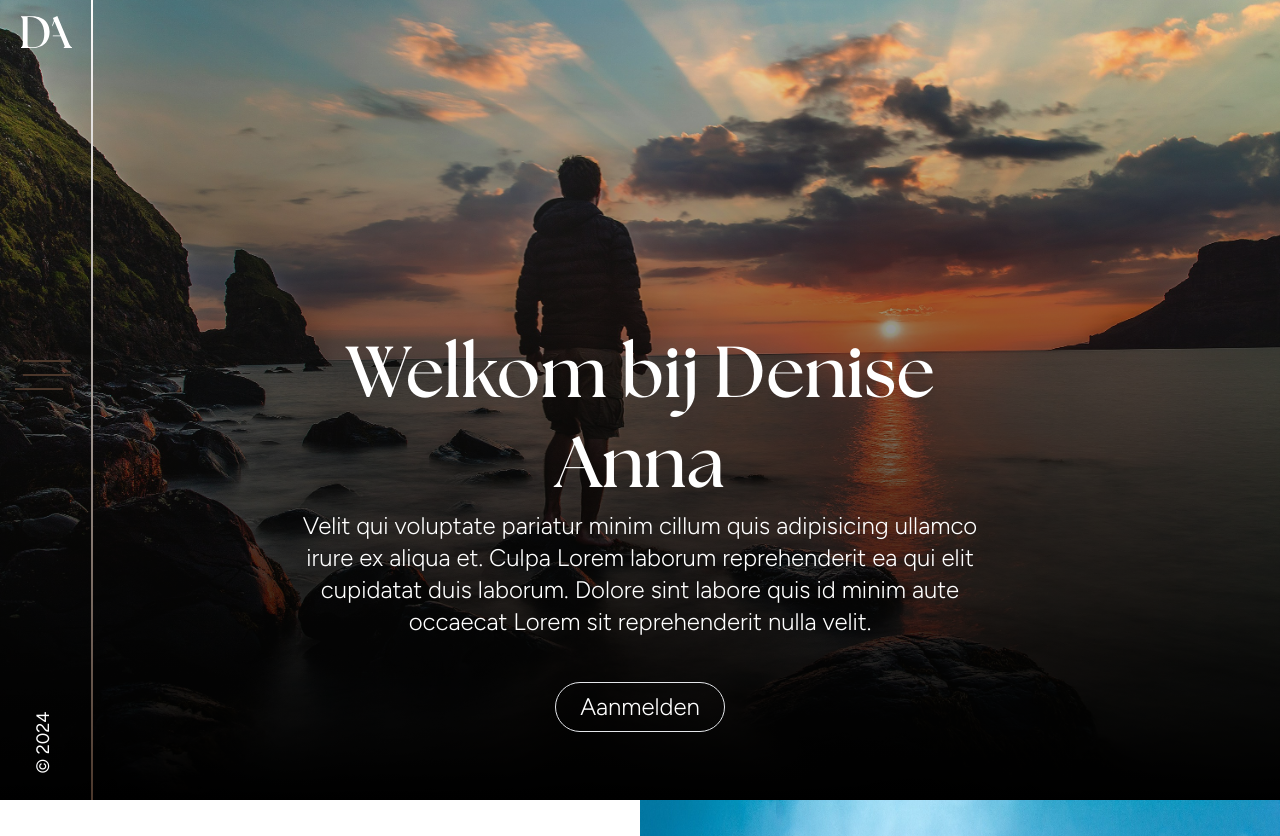
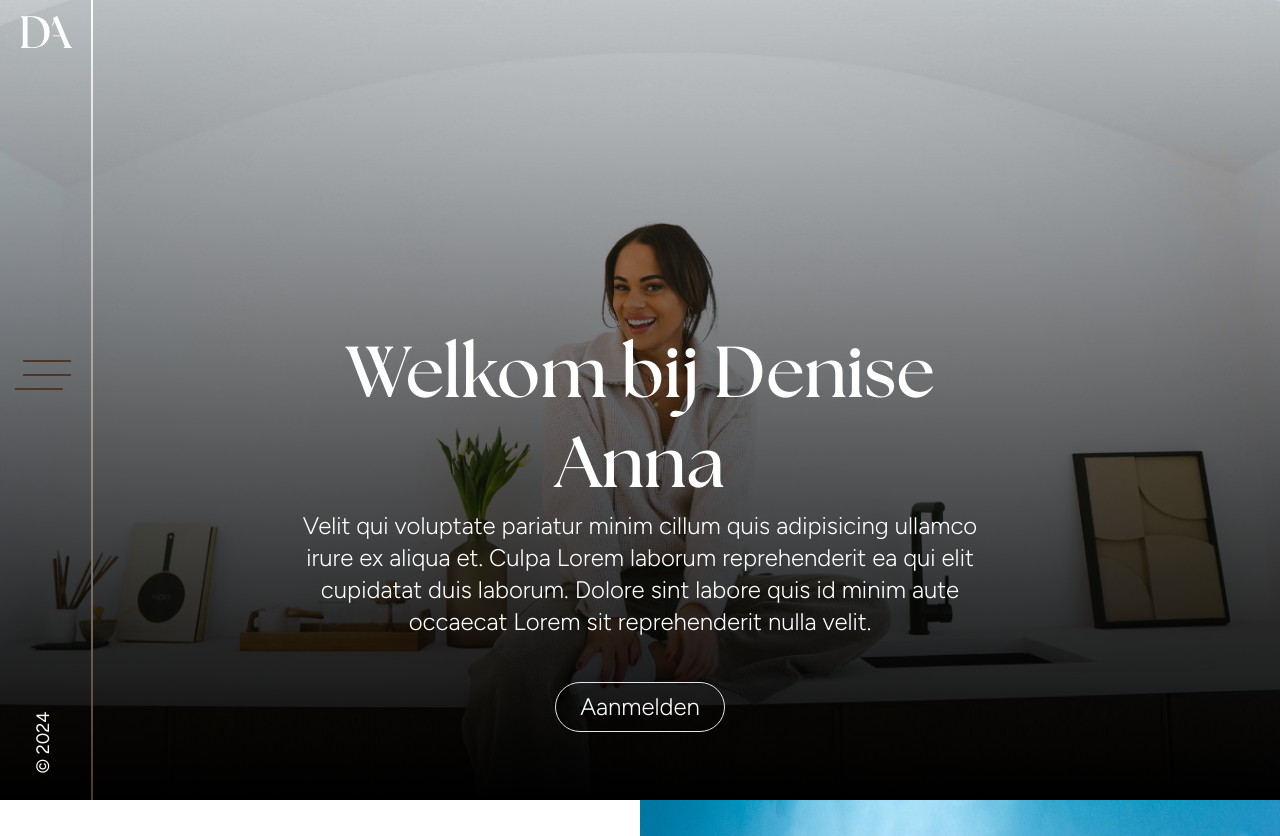
Before and after one commit to GaziRiad/denise-own, a Next.js app: page / in a window 1280 px wide. Shown: the top 836 px of the page. Built offline with nearby package versions, Linux system fonts and the light colour scheme.

Commit message:
Changed the hero img

```diff
--- a/tailwind.config.js
+++ b/tailwind.config.js
@@ -23,8 +23,8 @@ module.exports = {
         "gradient-navbar": "radial-gradient(var(--tw-gradient-stops))",
         "gradient-conic":
           "conic-gradient(from 180deg at 50% 50%, var(--tw-gradient-stops))",
-        // "home-hero": "url('/images/hero-home.jpg')",
-        "home-hero": "url('/images/working-man.jpg')",
+        "home-hero": "url('/images/hero-home.jpg')",
+        // "home-hero": "url('/images/working-man.jpg')",
       },
       fontFamily: {
         display: "fontspring, sans-serif", // Adds a new `font-display` class
```
